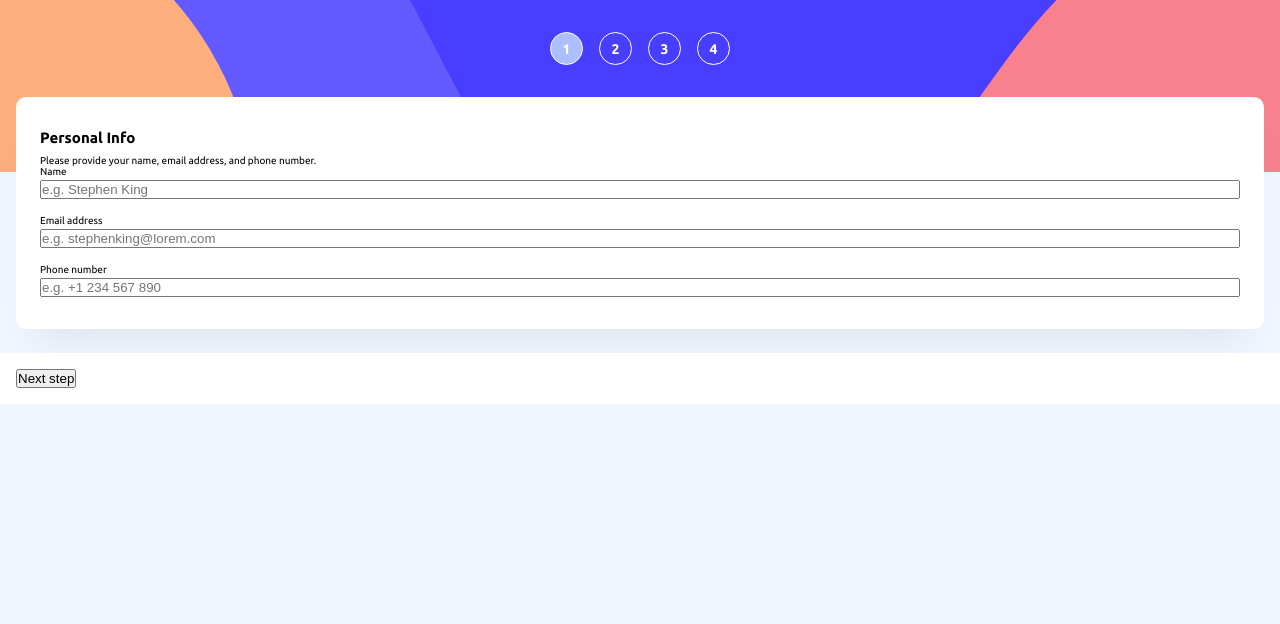
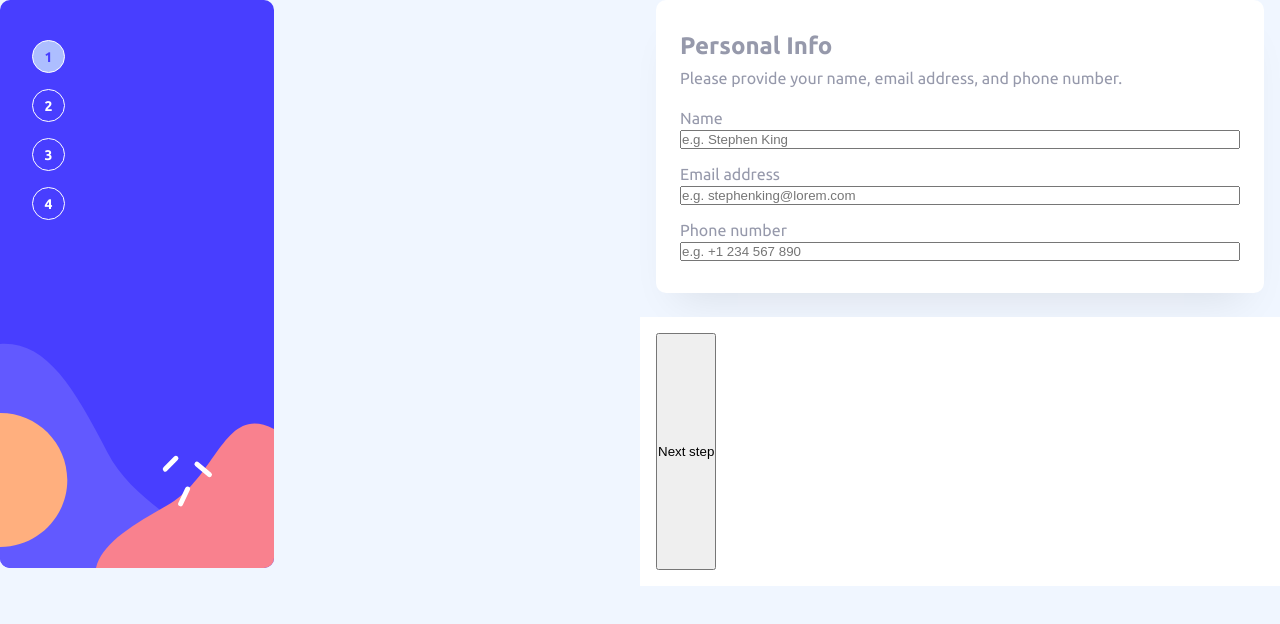
Before and after one commit to mateszucs96/multi-step-form, a React (Vite) app: page / in a window 1280 px wide. Shown: the top 624 px of the page. Built offline with nearby package versions, Linux system fonts and the light colour scheme.

Commit message:
fix media-queries in header and some styles

```diff
--- a/src/components/footer.module.scss
+++ b/src/components/footer.module.scss
@@ -4,4 +4,7 @@
 	background-color: var(--clr-neutral-100);
 	padding: 1.6rem;
 	margin-top: 2.4rem;
+	@media (min-width: 700px) {
+		grid-column: 2;
+	}
 }
--- a/src/components/header.module.scss
+++ b/src/components/header.module.scss
@@ -7,6 +7,13 @@
 
 	height: 17.2rem;
 
+	@media (min-width: 700px) {
+		background: url('../assets/images/bg-sidebar-desktop.svg') no-repeat;
+		grid-row: 1 / span 2;
+		justify-content: flex-start;
+		height: auto;
+	}
+
 	.steps {
 		display: flex;
 		gap: 1.6rem;
@@ -14,5 +21,10 @@
 		color: var(--clr-neutral-100);
 		font-weight: 700;
 		font-size: 1.4rem;
+		@media (min-width: 700px) {
+			flex-direction: column;
+			margin-left: 3.2rem;
+			margin-top: 4rem;
+		}
 	}
 }
--- a/src/index.scss
+++ b/src/index.scss
@@ -44,13 +44,19 @@ html {
 }
 
 body {
+	font-size: 1.6rem;
 	font-family: var(--ff-primary);
 	font-weight: var(--fw-regular);
+	color: var(--clr-neutral-700);
 	background-color: var(--clr-neutral-300);
 }
 
 .App {
 	display: grid;
+	@media (min-width: 700px) {
+		grid-template-columns: 1fr 1fr;
+		grid-template-rows: 1fr 1fr;
+	}
 }
 
 .input-container {
@@ -72,9 +78,13 @@ body {
 	border-radius: 10px;
 	box-shadow: 0px 25px 40px -20px rgba(0, 0, 0, 0.0951141);
 	margin-top: -7.5rem;
+	@media (min-width: 700px) {
+		margin-top: 0;
+	}
 }
 
 .section-heading {
+	margin-bottom: 2.2rem;
 	h1 {
 		margin-bottom: 0.9rem;
 	}
@@ -92,4 +102,5 @@ body {
 
 .active {
 	background-color: var(--clr-primary-300);
+	color: var(--clr-primary-500);
 }
```
